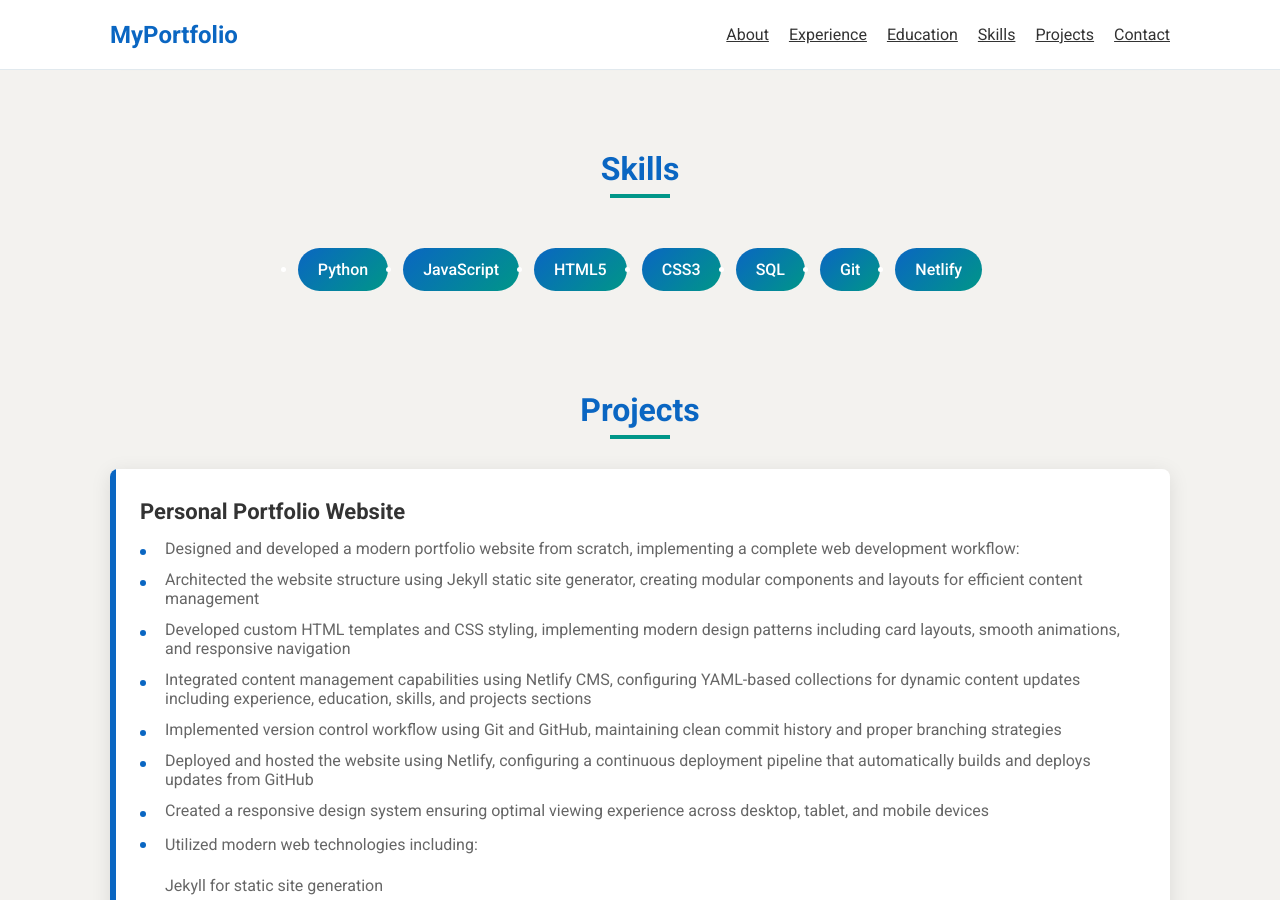
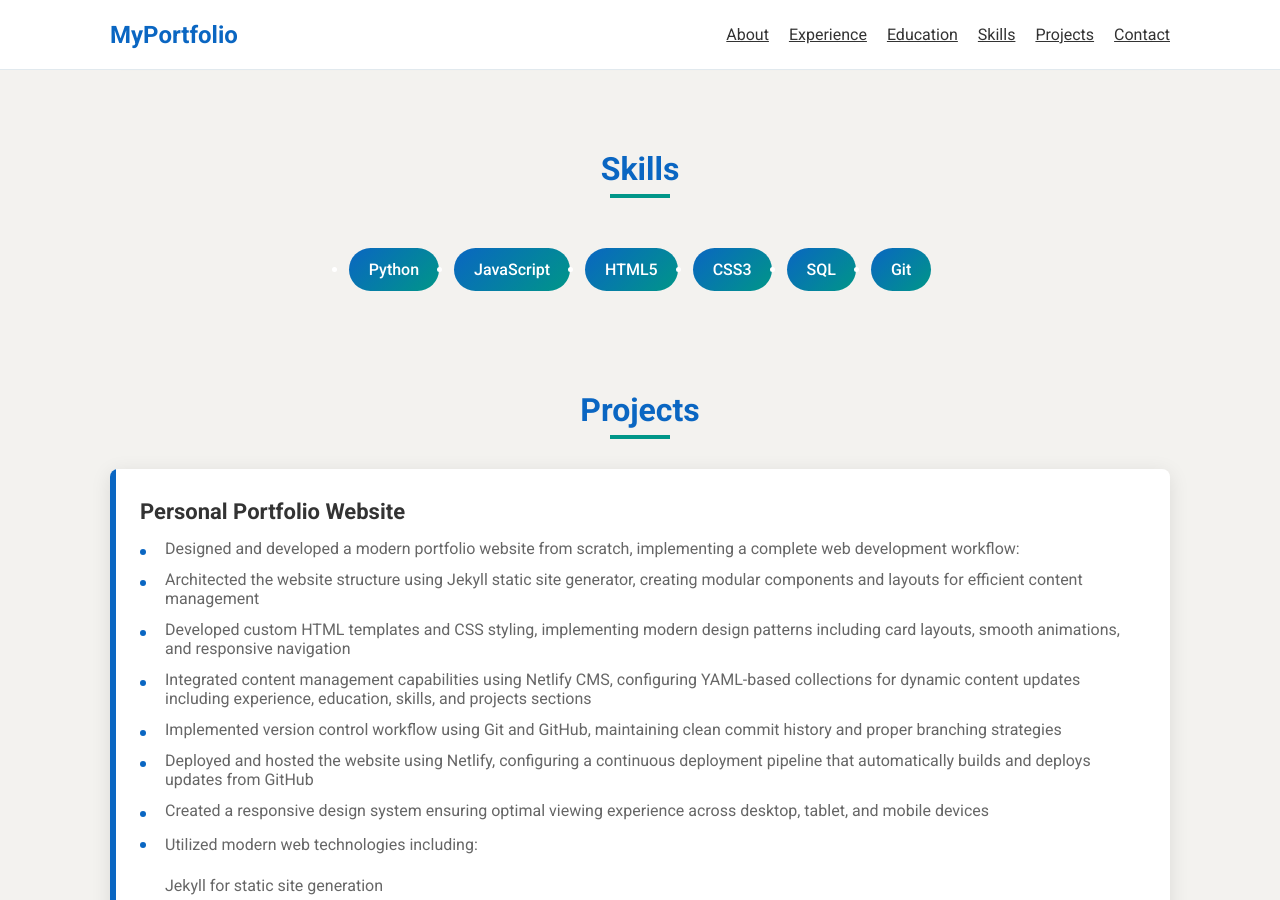
Before and after one commit to devdave666/resume, a Jekyll site: the page built from index.md, in a window 1280 px wide and 900 px high, scrolled down 2510 px. Built offline with Jekyll 4.4.1, drawn with Linux system fonts in a browser that asks for light colours; nearby versions of some CDN libraries.

Commit message:
Update Skills “skills”

```diff
--- a/_data/skills.yml
+++ b/_data/skills.yml
@@ -5,4 +5,3 @@ skills:
   - CSS3
   - SQL
   - Git
-  - Netlify
```
